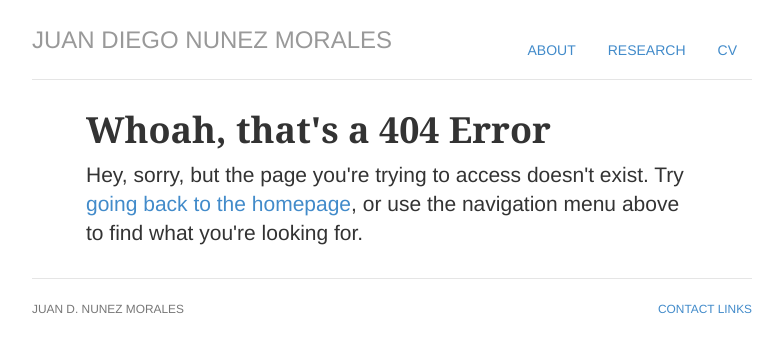
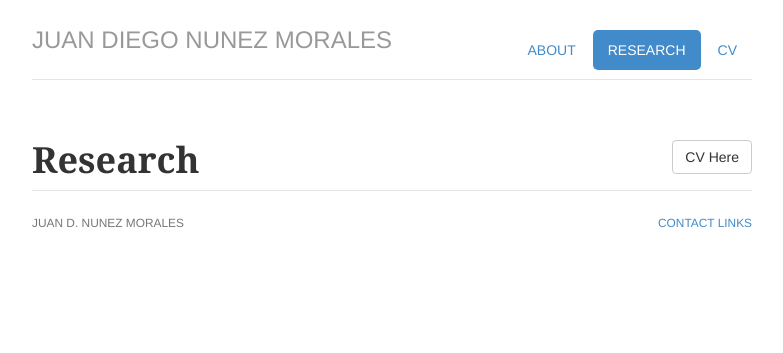
Before and after one commit to juandiegonm/juandiegonm.github.io, a Jekyll site: the page built from cv/index.html, in a window 1280 px wide. Shown: the top 353 px of the page, without its empty margins (248-1031 px from the left). Built offline with Jekyll 4.4.1, drawn with Linux system fonts in a browser that asks for light colours.

Commit message:
Update index.html

```diff
--- a/cv/index.html
+++ b/cv/index.html
@@ -1,9 +1,15 @@
 ---
 layout: default
-title: 404 Error | Sorry, this page does not exist.
+title: Research
+home: passive
+research: active
+software: passive
+projects: passive
+notes: passive
+contact: passive
+description: Juan Diego Nunez Morales' research page.
 ---
-
-<div class="error">
-        	<h1>Whoah, that's a 404 Error</h1>
-        	<p class="lead">Hey, sorry, but the page you're trying to access doesn't exist. Try <a href="/" title="Juan Diego Nunez Morales homepage">going back to the homepage</a>, or use the navigation menu above to find what you're looking for.</p>
-</div>
+<div class="row marketing">
+			<div>
+				<a href="/files/juandiegonm_cv_dec2020.pdf" class="btn btn-default pull-right" title="Download CV as PDF">CV Here</a>
+				<span itemprop="reserach"><h1>Research</h1></span>
```
